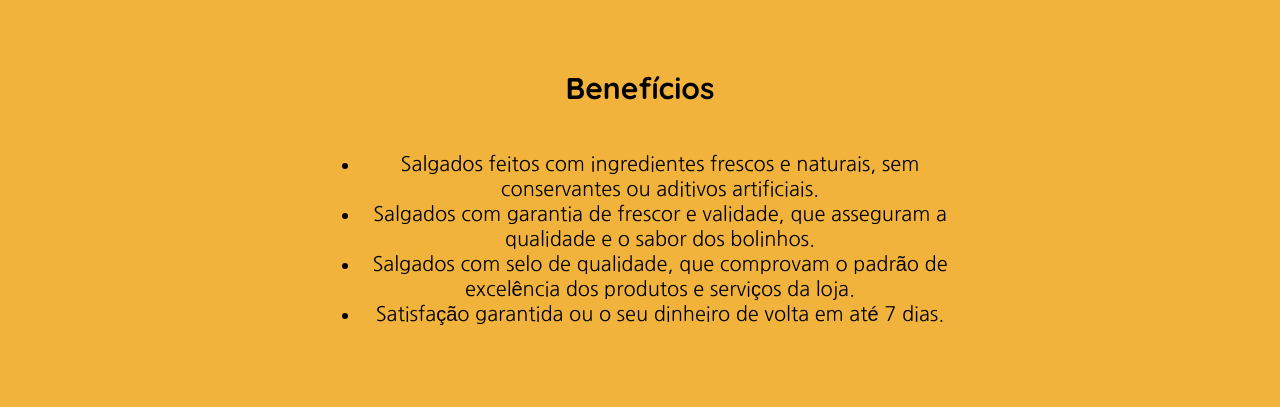
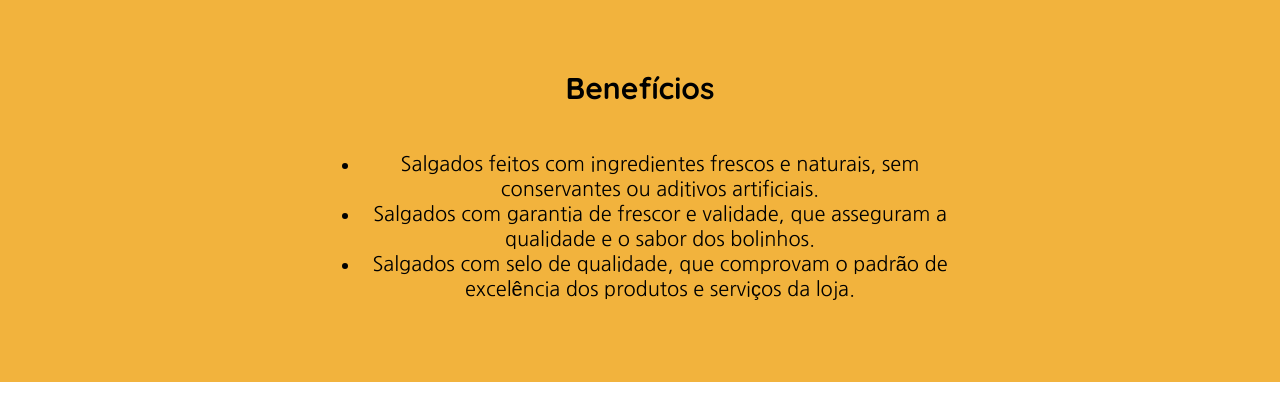
Before and after one commit to Fepostigo07/Salgado-Real, a plain HTML site: page index.html in a window 1280 px wide. Shown: the part 1341-1748 px from the top of the page. After the commit the page ends 1723 px from the top, so only its background shows below. Drawn offline with Linux system fonts and the light colour scheme.

Commit message:
Update index.html

```diff
--- a/index.html
+++ b/index.html
@@ -54,8 +54,6 @@
             <li class="itens">Salgados com garantia de frescor e validade, que asseguram a qualidade e o sabor dos bolinhos.</li>
 
             <li class="itens">Salgados com selo de qualidade, que comprovam o padrão de excelência dos produtos e serviços da loja.</li>
-
-            <li class="itens">Satisfação garantida ou o seu dinheiro de volta em até 7 dias.</li>
         </ul>
     </div>
     </section>
```
